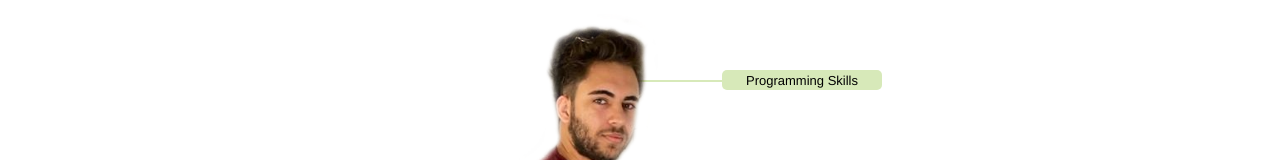
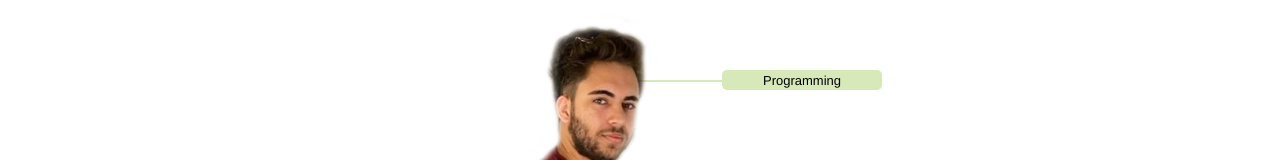
Before and after one commit to MateusHenriqDaSilva/Port, a Next.js app: page / in a window 1280 px wide. Shown: the part 136-296 px from the top of the page. Built offline with nearby package versions, Linux system fonts and the light colour scheme.

Commit message:
first commit

```diff
--- a/src/components/PaginaInicial/Corpo/Corpo.tsx
+++ b/src/components/PaginaInicial/Corpo/Corpo.tsx
@@ -24,7 +24,7 @@ export default function Corpo() {
                 <div className={styles.linhaReta6}></div>
             </div>
             <div className={styles.espacoQuadrado}>
-                <Link href='/programming' className={styles.quadrado1}>Programming Skills</Link>
+                <Link href='/programming' className={styles.quadrado1}>Programming</Link>
                 <Link href='/piscicology' className={styles.quadrado2}>Piscicology</Link>
                 <Link href='/communication' className={styles.quadrado3}>Communication</Link>
                 <Link href='/digitalMarketing' className={styles.quadrado4}>Digital Marketing</Link>
```
